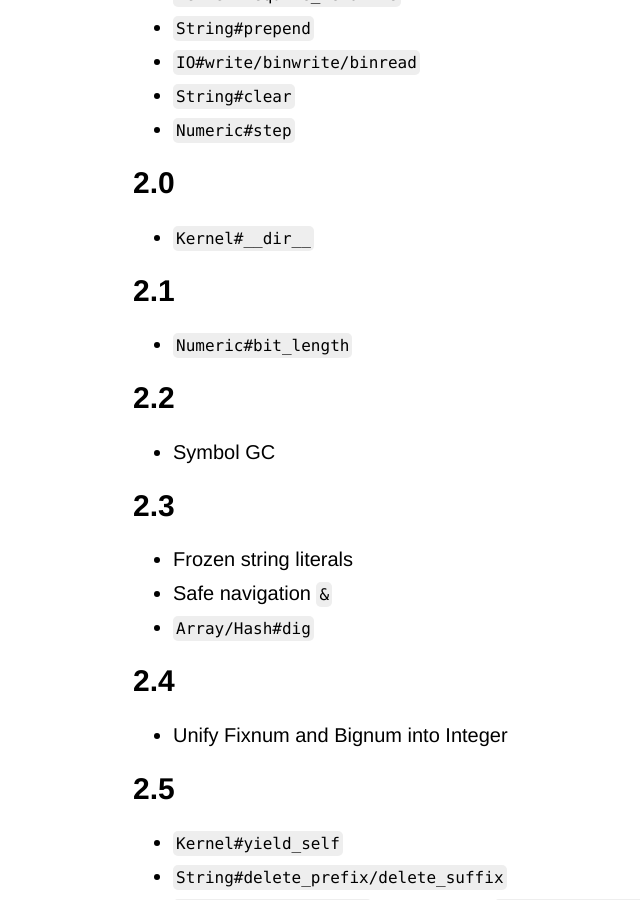
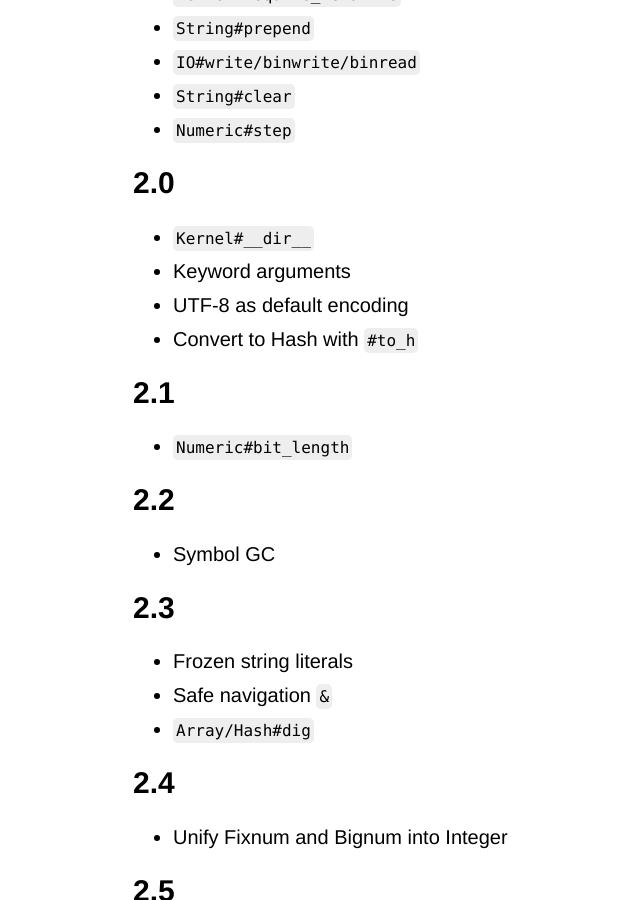
Before and after one commit to Maumagnaguagno/maumagnaguagno.github.io, a Jekyll site: the page built from ruby-versions.md, in a window 1280 px wide and 900 px high, scrolled down 1054 px. Shown: the whole window, without its empty margins (127-767 px from the left). Built offline with Jekyll 4.4.1, drawn with Linux system fonts in a browser that asks for light colours; our own code applies the rules of GitHub Pages for plain Markdown files.

Commit message:
Add more bullets to Ruby Versions 2.0

```diff
--- a/ruby-versions.md
+++ b/ruby-versions.md
@@ -10,7 +10,7 @@ hidden: true
 As time goes on some features are added, others removed or changed.
 This is a reminder of how Ruby evolved through time.
 
-Version    | Release    | End of support | End of maintenance
+ Version   | Release    | End of support | End of maintenance
  :---:     | :---:      | :---:          | :---:
 [1.8](#18) | 2003-08-04 | 2012-06-xx     | 2014-07-01
 [1.9](#19) | 2007-12-25 | 2014-02-23     | 2015-02-23
@@ -40,6 +40,9 @@ Version    | Release    | End of support | End of maintenance
 
 ## 2.0
 - ``Kernel#__dir__``
+- Keyword arguments
+- UTF-8 as default encoding
+- Convert to Hash with ``#to_h``
 
 ## 2.1
 - ``Numeric#bit_length``
```
